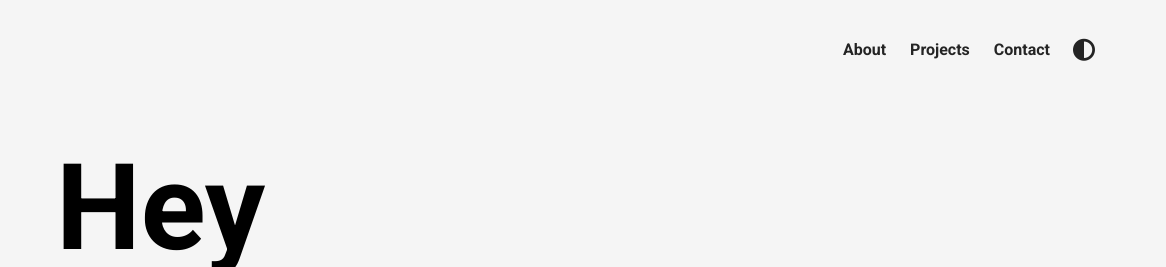
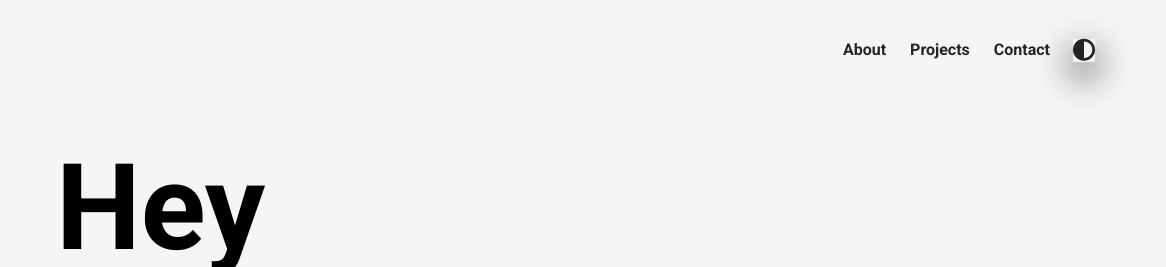
Before and after one commit to datschi1/datschi1.github.io, a plain HTML site: page index.html in a window 1280 px wide. In both pictures the pointer is over the item 1198 px from the left and 50 px from the top of the page. Shown: the top 267 px of the page, 114-1280 px from the left. Drawn offline with Linux system fonts and the light colour scheme.

Commit message:
box shadows making me horny

```diff
--- a/styles.css
+++ b/styles.css
@@ -31,6 +31,7 @@ a{
 
 .click:hover{
     transform:scale(1.1);
+    box-shadow: 0 12px 32px #242424;
 }
 
 .click:active{
```
